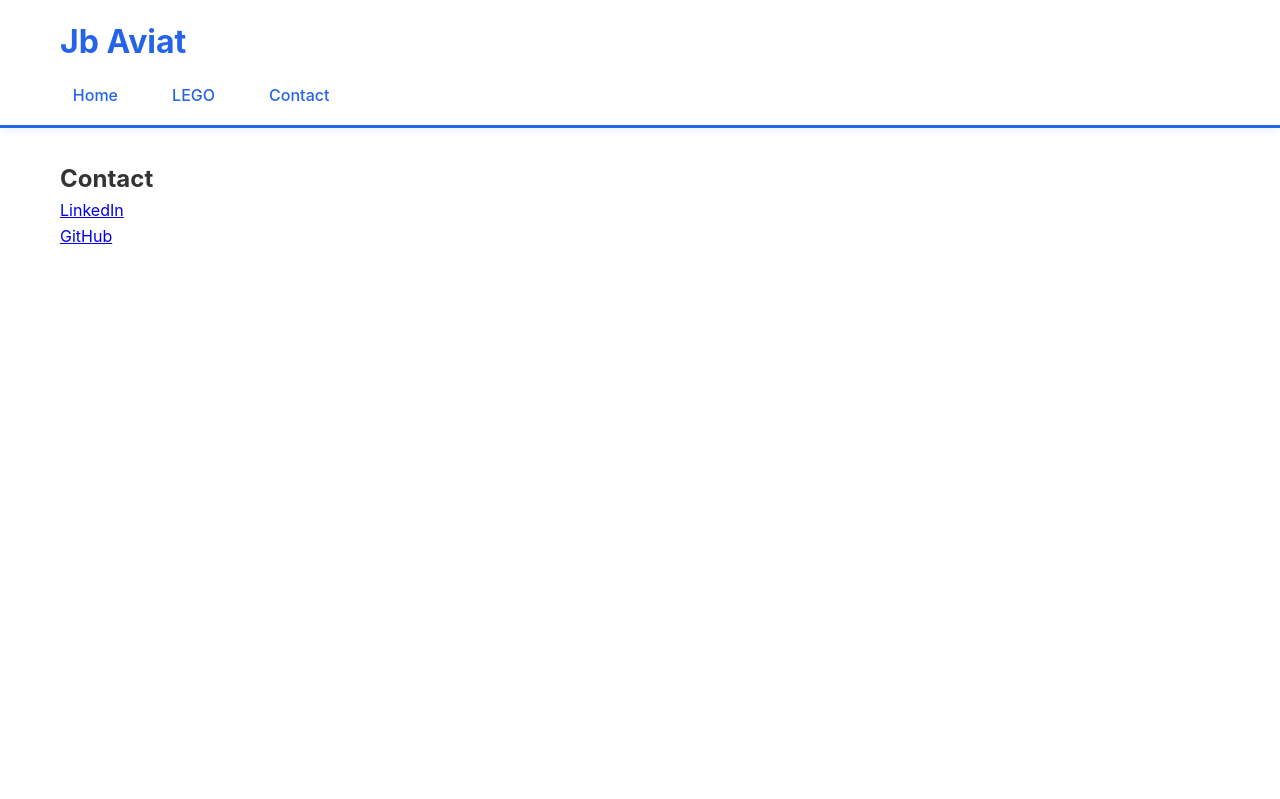
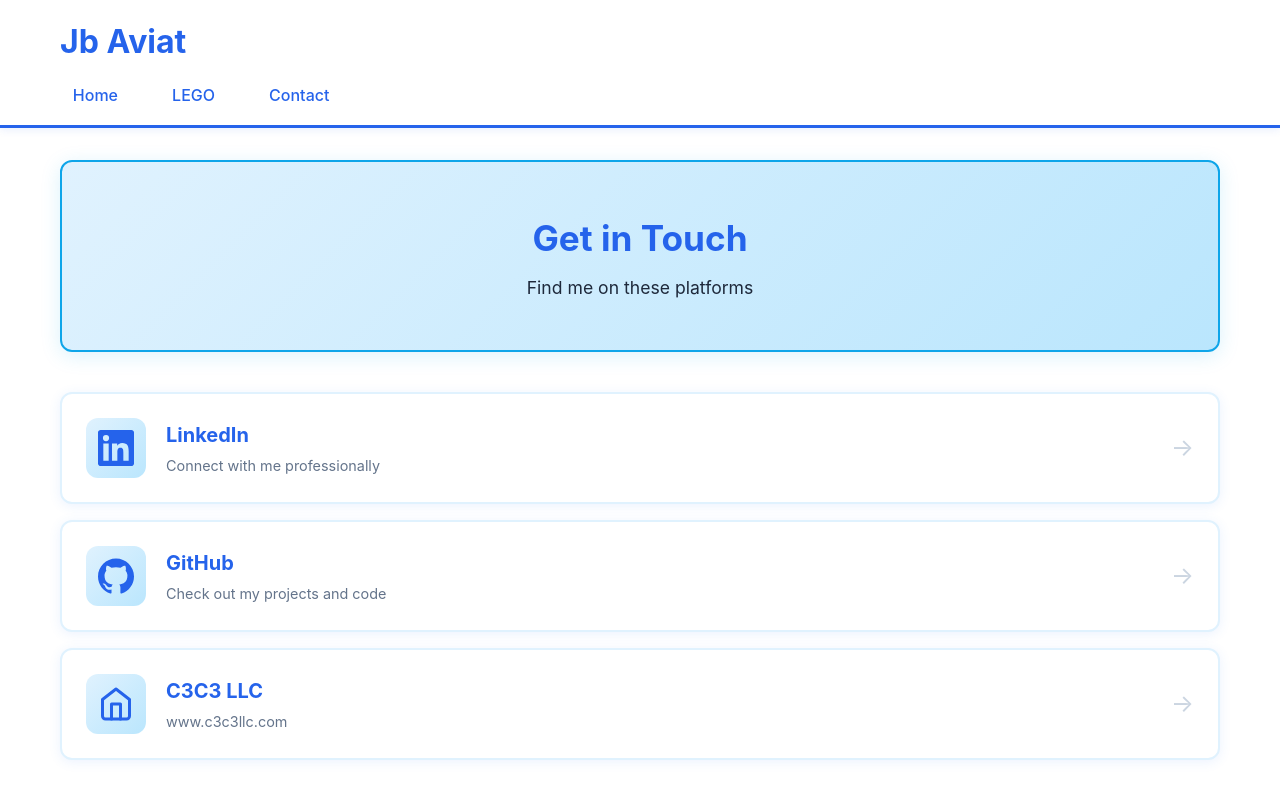
Before and after one commit to aviat/aviat.github.io, a Jekyll site: the page built from contact.html, in a window 1280 px wide. Shown: the top 799 px of the page. Built offline with Jekyll 4.4.1, drawn with Linux system fonts in a browser that asks for light colours.

Commit message:
Redesign contact page with styled cards and add C3C3 LLC
- Replace plain links with card-style layout with icons and hover effects
- Add C3C3 LLC card linking to www.c3c3llc.com
- Enable Jekyll livereload and force_polling in Docker setup
- Expose livereload port 35729 in build script

Co-Authored-By: Claude Opus 4.6 <noreply@anthropic.com>

```diff
--- a/assets/css/main.css
+++ b/assets/css/main.css
@@ -514,6 +514,98 @@ body {
     height: 100%;
 }
 
+/* Contact Page */
+.contact-page {
+    padding-bottom: 3rem;
+}
+
+.contact-hero {
+    text-align: center;
+    padding: 3rem 1rem;
+    margin-bottom: 2.5rem;
+    border-radius: 12px;
+    background: linear-gradient(135deg, #e0f2fe 0%, #bae6fd 100%);
+    border: 2px solid var(--color-sky-blue);
+    box-shadow: 0 4px 20px rgba(14, 165, 233, 0.15);
+}
+
+.contact-hero h1 {
+    color: var(--color-primary-blue);
+    font-size: 2.2rem;
+    margin-bottom: 0.5rem;
+}
+
+.contact-hero p {
+    color: #1e293b;
+    font-size: 1.1rem;
+}
+
+.contact-cards {
+    display: flex;
+    flex-direction: column;
+    gap: 1rem;
+}
+
+.contact-card {
+    display: flex;
+    align-items: center;
+    gap: 1.25rem;
+    padding: 1.5rem;
+    background: white;
+    border-radius: 12px;
+    border: 2px solid #e0f2fe;
+    text-decoration: none;
+    transition: transform 0.3s ease, box-shadow 0.3s ease, border-color 0.3s ease;
+    box-shadow: 0 2px 12px rgba(59, 130, 246, 0.1);
+}
+
+.contact-card:hover {
+    transform: translateY(-3px);
+    box-shadow: 0 8px 24px rgba(59, 130, 246, 0.2);
+    border-color: var(--color-sky-blue);
+}
+
+.contact-card-icon {
+    display: flex;
+    align-items: center;
+    justify-content: center;
+    width: 60px;
+    height: 60px;
+    border-radius: 12px;
+    background: linear-gradient(135deg, #e0f2fe, #bae6fd);
+    color: var(--color-primary-blue);
+    flex-shrink: 0;
+    transition: background 0.3s ease;
+}
+
+.contact-card:hover .contact-card-icon {
+    background: linear-gradient(135deg, var(--color-primary-blue), var(--color-sky-blue));
+    color: white;
+}
+
+.contact-card-content h2 {
+    color: var(--color-primary-blue);
+    font-size: 1.25rem;
+    margin-bottom: 0.2rem;
+}
+
+.contact-card-content p {
+    color: #64748b;
+    font-size: 0.9rem;
+}
+
+.contact-card-arrow {
+    margin-left: auto;
+    font-size: 1.5rem;
+    color: #cbd5e1;
+    transition: color 0.3s ease, transform 0.3s ease;
+}
+
+.contact-card:hover .contact-card-arrow {
+    color: var(--color-primary-blue);
+    transform: translateX(4px);
+}
+
 /* Responsive Design */
 @media (max-width: 768px) {
     .hero {
--- a/contact.html
+++ b/contact.html
@@ -3,14 +3,51 @@ layout: default
 title: Contact
 permalink: /contact/
 ---
-<section class="portfolio-list">
-    <h1>Contact</h1>
-
-    <div class="portfolio-items">
-        <a href="https://www.linkedin.com/in/jeanbaptisteaviat/" target="_blank" rel="noopener noreferrer">LinkedIn</a>
+<section class="contact-page">
+    <div class="contact-hero">
+        <h1>Get in Touch</h1>
+        <p>Find me on these platforms</p>
     </div>
 
-    <div class="portfolio-items">
-        <a href="https://github.com/aviat" target="_blank" rel="noopener noreferrer">GitHub</a>
+    <div class="contact-cards">
+        <a href="https://www.linkedin.com/in/jeanbaptisteaviat/" target="_blank" rel="noopener noreferrer" class="contact-card">
+            <div class="contact-card-icon">
+                <svg xmlns="http://www.w3.org/2000/svg" width="36" height="36" viewBox="0 0 24 24" fill="currentColor">
+                    <path d="M20.447 20.452h-3.554v-5.569c0-1.328-.027-3.037-1.852-3.037-1.853 0-2.136 1.445-2.136 2.939v5.667H9.351V9h3.414v1.561h.046c.477-.9 1.637-1.85 3.37-1.85 3.601 0 4.267 2.37 4.267 5.455v6.286zM5.337 7.433a2.062 2.062 0 01-2.063-2.065 2.064 2.064 0 112.063 2.065zm1.782 13.019H3.555V9h3.564v11.452zM22.225 0H1.771C.792 0 0 .774 0 1.729v20.542C0 23.227.792 24 1.771 24h20.451C23.2 24 24 23.227 24 22.271V1.729C24 .774 23.2 0 22.222 0h.003z"/>
+                </svg>
+            </div>
+            <div class="contact-card-content">
+                <h2>LinkedIn</h2>
+                <p>Connect with me professionally</p>
+            </div>
+            <span class="contact-card-arrow">&rarr;</span>
+        </a>
+
+        <a href="https://github.com/aviat" target="_blank" rel="noopener noreferrer" class="contact-card">
+            <div class="contact-card-icon">
+                <svg xmlns="http://www.w3.org/2000/svg" width="36" height="36" viewBox="0 0 24 24" fill="currentColor">
+                    <path d="M12 .297c-6.63 0-12 5.373-12 12 0 5.303 3.438 9.8 8.205 11.385.6.113.82-.258.82-.577 0-.285-.01-1.04-.015-2.04-3.338.724-4.042-1.61-4.042-1.61C4.422 18.07 3.633 17.7 3.633 17.7c-1.087-.744.084-.729.084-.729 1.205.084 1.838 1.236 1.838 1.236 1.07 1.835 2.809 1.305 3.495.998.108-.776.417-1.305.76-1.605-2.665-.3-5.466-1.332-5.466-5.93 0-1.31.465-2.38 1.235-3.22-.135-.303-.54-1.523.105-3.176 0 0 1.005-.322 3.3 1.23.96-.267 1.98-.399 3-.405 1.02.006 2.04.138 3 .405 2.28-1.552 3.285-1.23 3.285-1.23.645 1.653.24 2.873.12 3.176.765.84 1.23 1.91 1.23 3.22 0 4.61-2.805 5.625-5.475 5.92.42.36.81 1.096.81 2.22 0 1.606-.015 2.896-.015 3.286 0 .315.21.69.825.57C20.565 22.092 24 17.592 24 12.297c0-6.627-5.373-12-12-12"/>
+                </svg>
+            </div>
+            <div class="contact-card-content">
+                <h2>GitHub</h2>
+                <p>Check out my projects and code</p>
+            </div>
+            <span class="contact-card-arrow">&rarr;</span>
+        </a>
+
+        <a href="https://www.c3c3llc.com" target="_blank" rel="noopener noreferrer" class="contact-card">
+            <div class="contact-card-icon">
+                <svg xmlns="http://www.w3.org/2000/svg" width="36" height="36" viewBox="0 0 24 24" fill="none" stroke="currentColor" stroke-width="2" stroke-linecap="round" stroke-linejoin="round">
+                    <path d="M3 9l9-7 9 7v11a2 2 0 0 1-2 2H5a2 2 0 0 1-2-2z"/>
+                    <polyline points="9 22 9 12 15 12 15 22"/>
+                </svg>
+            </div>
+            <div class="contact-card-content">
+                <h2>C3C3 LLC</h2>
+                <p>www.c3c3llc.com</p>
+            </div>
+            <span class="contact-card-arrow">&rarr;</span>
+        </a>
     </div>
 </section>
```
Also changed, not shown: 2 other files.
